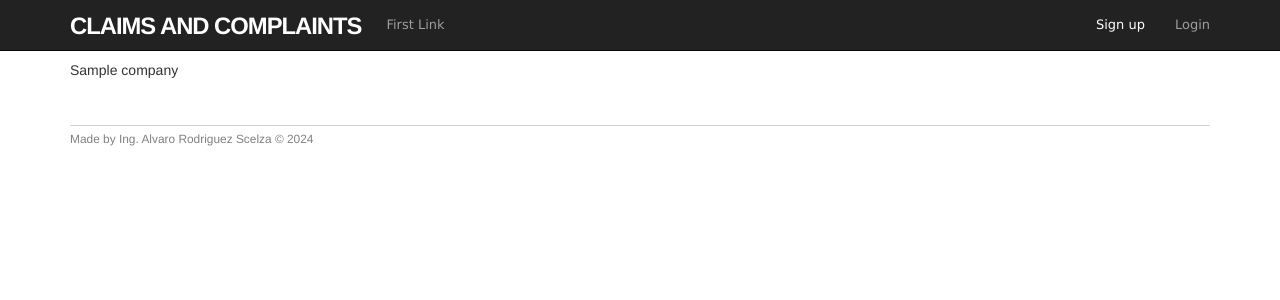
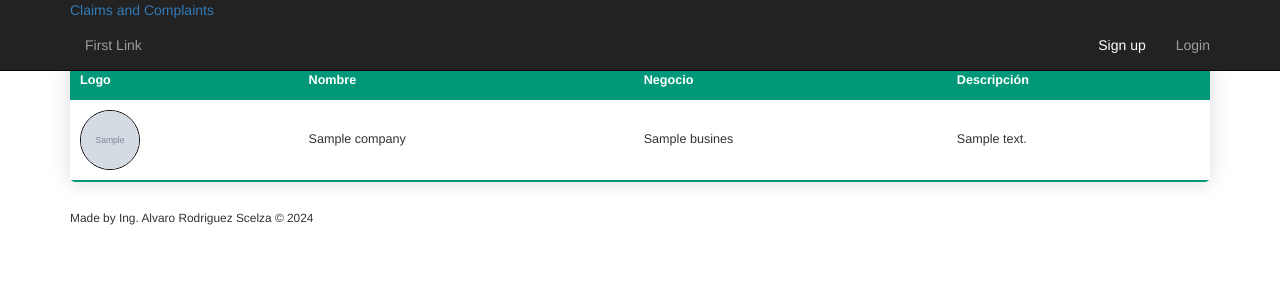
Before and after one commit to alvaroscelza/Claims-and-Complaints, a Django app: page /companies/ in a window 1280 px wide. Shown: the top 300 px of the page. Run offline with Django 5.2, Linux system fonts and the light colour scheme; tables that the repository leaves empty hold one stand-in row (values such as "Sample post"); grey boxes marked "Sample" are stand-in pictures; some libraries are stand-ins or nearby versions.

Commit message:
tabla companies

```diff
--- a/applications/core/controllers/companies_controller.py
+++ b/applications/core/controllers/companies_controller.py
@@ -10,4 +10,5 @@ class CompaniesController(GenericViewSet):
 
     def list(self, _):
         companies = self.get_queryset()
+
         return Response({'companies': companies}, template_name='companies/list.html')
--- a/applications/core/templates/companies/list.html
+++ b/applications/core/templates/companies/list.html
@@ -1,7 +1,37 @@
 {% extends "layouts/main.html" %}
 
 {% block content %}
-    {% for company in companies %}
-        {{ company.name }}
-    {% endfor %}
+    {% load static %}
+    <link rel="stylesheet" href="{% static '/css/companies-table.css' %}">
+
+    <div class="company-list">
+        <table class="company-table">
+            <caption>Latest reviews</caption>
+            <thead>
+                <tr>
+                    <th>Logo</th>
+                    <th>Nombre</th>
+                    <th>Negocio</th>
+                    <th>Descripción</th>
+                </tr>
+            </thead>
+            <tbody>
+                {% for company in companies %}
+                    <tr>
+                        <td>
+                            {% if company.logo %}
+                                <div class="img-container"><img src="{{ company.logo.url }}" alt="{{ company.name }} Logo" class="company-logo"></div>
+
+                            {% else %}
+                                <p></p>
+                            {% endif %}
+                        </td>
+                        <td>{{ company.name }}</td>
+                        <td>{{ company.business }}</td>
+                        <td>{{ company.description }}</td>
+                    </tr>
+                {% endfor %}
+            </tbody>
+        </table>
+    </div>
 {% endblock %}
--- a/appmap.yml
+++ b/appmap.yml
@@ -2,6 +2,6 @@ appmap_dir: tmp\appmap
 language: python
 name: Claims-and-Complaints
 packages:
+- path: templatetags
 - path: applications
-- path: templatetags
 - path: config
--- a/config/settings.py
+++ b/config/settings.py
@@ -20,7 +20,7 @@ DATABASES = {
         'PORT': os.getenv('DATABASE_PORT'),
     }
 }
-DEBUG = os.getenv('DEBUG', False)
+DEBUG = os.getenv('DEBUG', True)
 # region INSTALLED_APPS
 DJANGO_APPS = [
     'django.contrib.admin',
--- /dev/null
+++ b/static/css/companies-table.css
@@ -0,0 +1,59 @@
+*{box-sizing: border-box;}
+
+.company-table{
+width: 100%;
+border-collapse: collapse;
+margin:25px 0;
+font-size: 0.9em;
+min-width: 400px;
+border-radius: 5px;
+overflow: hidden;
+box-shadow: 0 0 20px rgba(0,0,0,0.15);
+white-space: nowrap;
+
+}
+thead tr{
+    background-color: #009879;
+    color:#ffffff;
+    text-align: left;
+    font-weight: bold;
+}
+th,
+td{
+    padding:1rem;
+
+}
+tbody tr:hover {
+    background-color: #ddddddef;
+    transition: background-color 0.3s ease;
+  }
+
+tbody tr{
+    border-bottom: 1px solid #ffffff;
+    margin: auto;
+}
+caption, th{
+    text-align: left;
+
+}
+caption{
+    font-size: 1.5rem;
+    font-weight: 700;
+    color:black
+
+}
+tr:nth-of-type(2n){
+    background-color: #f3f3f3;
+}
+tbody tr:last-of-type{
+    border-bottom: 2px solid #009879;
+}
+.company-table .company-logo{
+    display: inline-block;
+    width: 60px;
+    height: 60px;
+    object-fit: cover;
+    border-radius: 50%;
+    border:1px solid black;
+
+}
```
Also changed, not shown: applications.svg (added), media/company/Anatomia_Del_Hueso.jpg (added), static/css/default.css (renamed from static/default.css), 1 other file.
